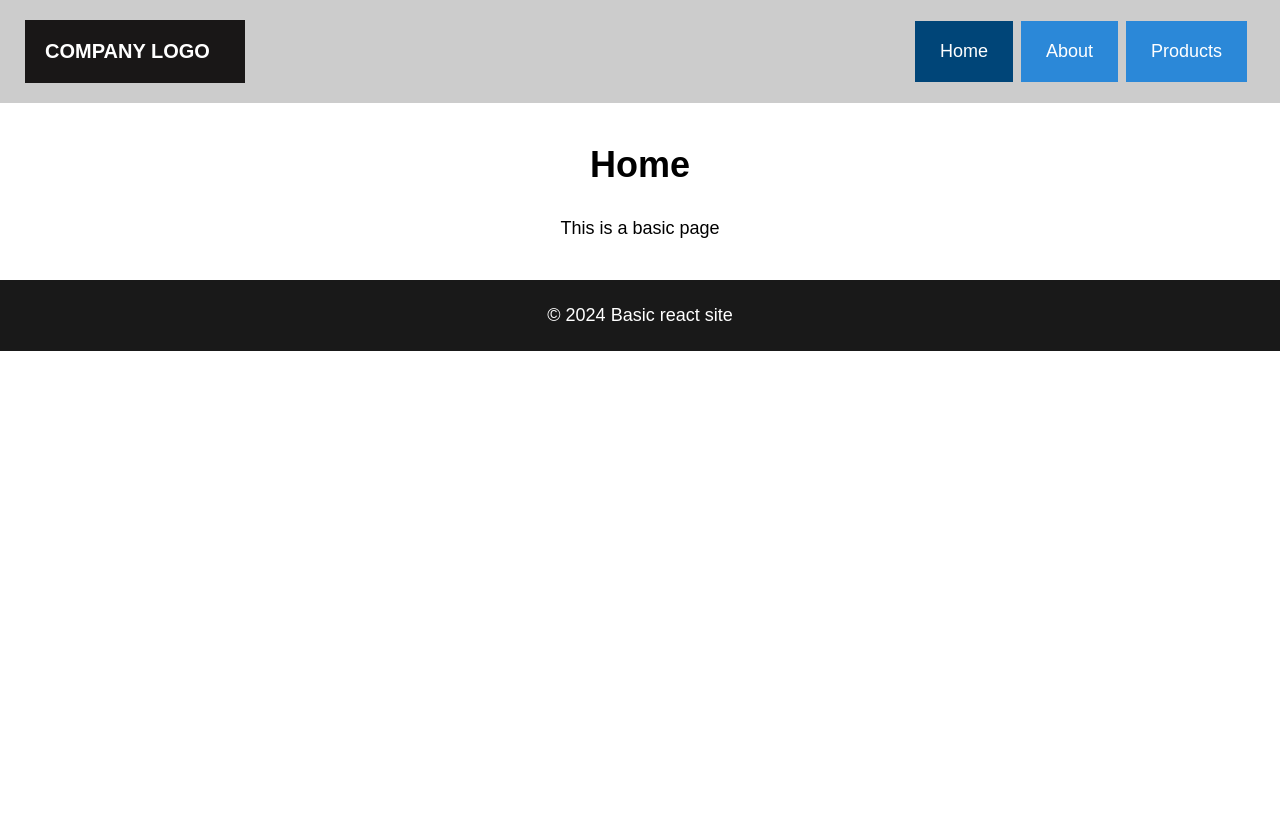
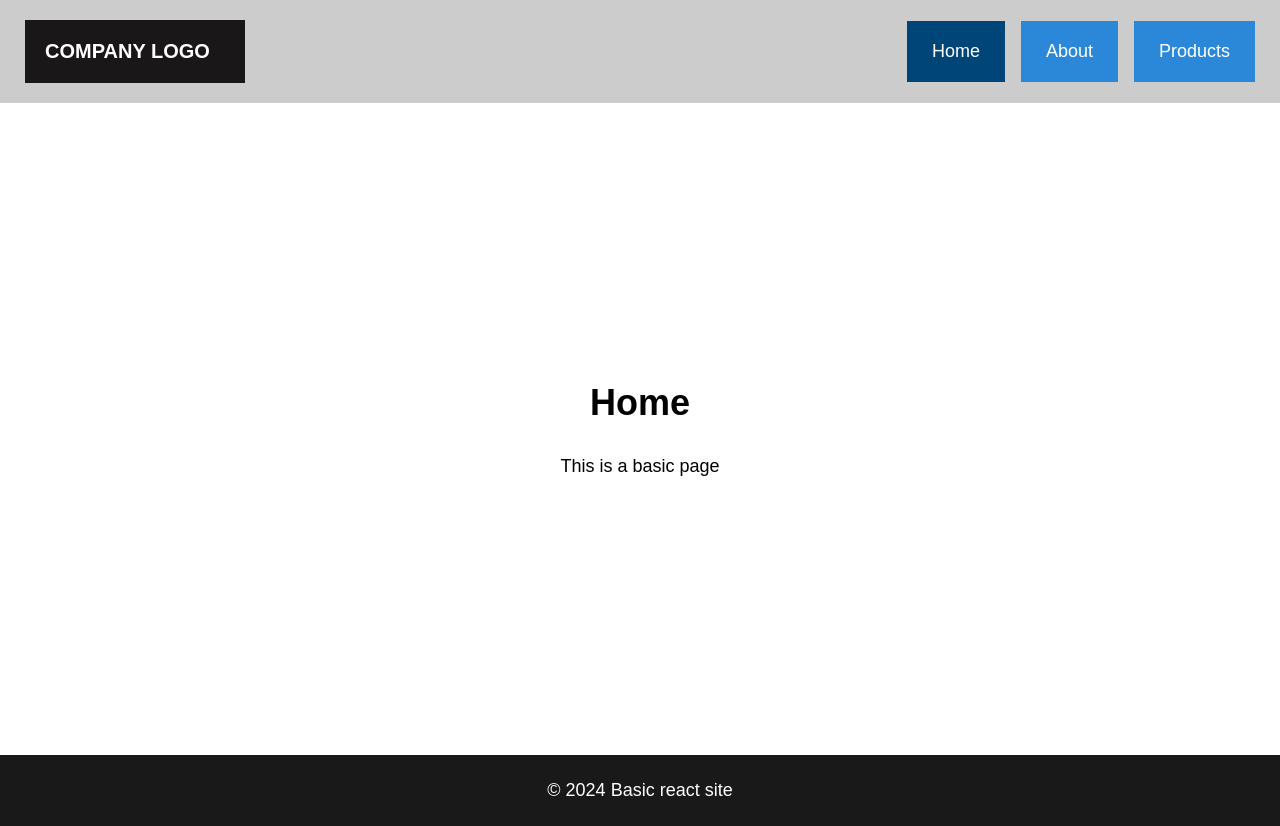
Before and after one commit to shivragshukla/react-vite-sample-app, a React (Vite) app: page / in a window 1280 px wide. Before the commit the page ends 800 px from the top, so only its background shows below. Built offline with nearby package versions, Linux system fonts and the light colour scheme.

Commit message:
Update: style

```diff
--- a/src/components/styles.css
+++ b/src/components/styles.css
@@ -10,6 +10,7 @@
 }
 header {
     display: flex;
+    gap: 1rem;
     justify-content: flex-start;
     align-items: center;
     padding: 20px 25px;
@@ -30,10 +31,10 @@ header .logo h3 {
 .menu {
     display: flex;
     flex-wrap: wrap;
+    gap: 1rem;
 }
 .menu a {
     padding: 20px 25px;
-    margin-right: 0.5rem;
     text-decoration: none;
     color: #FFFFFF;
     background-color: #2b88d8;
@@ -56,6 +57,7 @@ a.active {
     align-items: center;
     flex-wrap: wrap;
     font-size: 18px;
+    min-height: 570px;
 }
 .content > .title {
     margin-bottom: 2rem;
```
